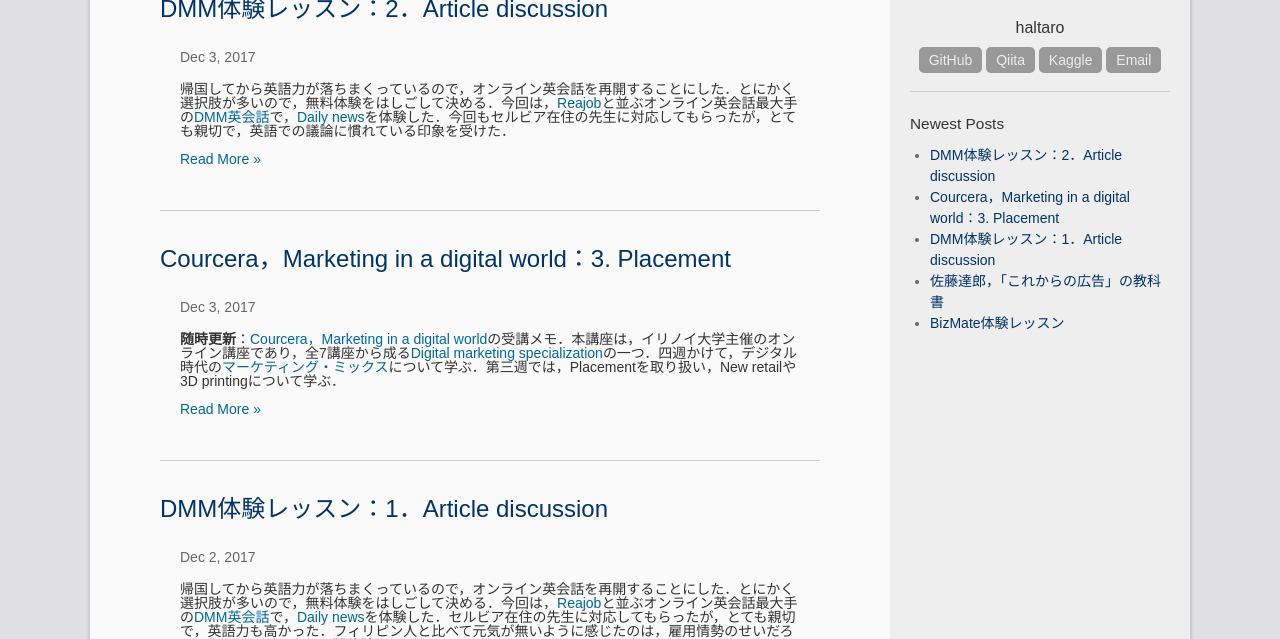
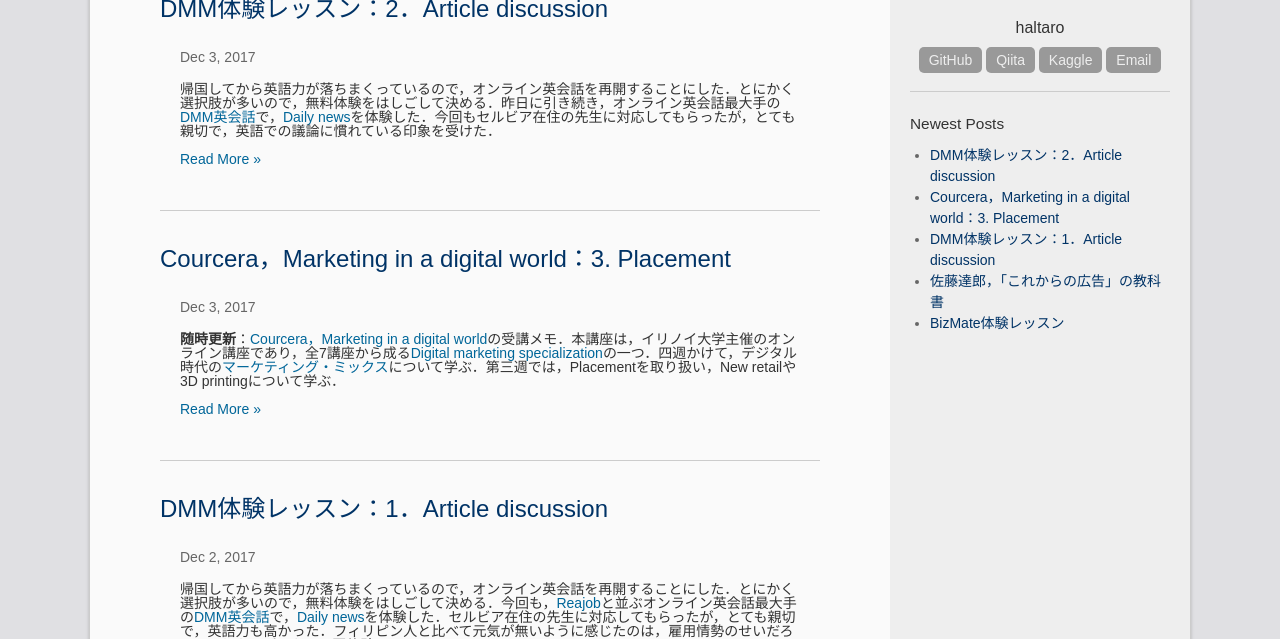
Before and after one commit to madoreenu/haltaro.github.io, a Jekyll site: the page built from index.html, in a window 1280 px wide and 900 px high, cut to the strip 261-900 px from the top of the window. Built offline with Jekyll 4.4.1, drawn with Linux system fonts in a browser that asks for light colours; the list of posts is cut into pages by our own code.

Commit message:
Revise typo

```diff
--- a/_posts/2017-12-02-dmm-english.md
+++ b/_posts/2017-12-02-dmm-english.md
@@ -6,7 +6,7 @@ categories:
  - english
 ---
 
-帰国してから英語力が落ちまくっているので，オンライン英会話を再開することにした．とにかく選択肢が多いので，無料体験をはしごして決める．今回は，[Reajob](https://www.rarejob.com)と並ぶオンライン英会話最大手の[DMM英会話](http://eikaiwa.dmm.com/)で，[Daily news](https://app.eikaiwa.dmm.com/daily-news)を体験した．セルビア在住の先生に対応してもらったが，とても親切で，英語力も高かった．フィリピン人と比べて元気が無いように感じたのは，雇用情勢のせいだろう．とりあえず，あと二回体験してみる．
+帰国してから英語力が落ちまくっているので，オンライン英会話を再開することにした．とにかく選択肢が多いので，無料体験をはしごして決める．今回も，[Reajob](https://www.rarejob.com)と並ぶオンライン英会話最大手の[DMM英会話](http://eikaiwa.dmm.com/)で，[Daily news](https://app.eikaiwa.dmm.com/daily-news)を体験した．セルビア在住の先生に対応してもらったが，とても親切で，英語力も高かった．フィリピン人と比べて元気が無いように感じたのは，雇用情勢のせいだろう．とりあえず，あと二回体験してみる．
 
 # DMM英会話とは
 
--- a/_posts/2017-12-03-dmm-english.md
+++ b/_posts/2017-12-03-dmm-english.md
@@ -6,7 +6,7 @@ categories:
  - english
 ---
 
-帰国してから英語力が落ちまくっているので，オンライン英会話を再開することにした．とにかく選択肢が多いので，無料体験をはしごして決める．今回は，[Reajob](https://www.rarejob.com)と並ぶオンライン英会話最大手の[DMM英会話](http://eikaiwa.dmm.com/)で，[Daily news](https://app.eikaiwa.dmm.com/daily-news)を体験した．今回もセルビア在住の先生に対応してもらったが，とても親切で，英語での議論に慣れている印象を受けた．
+帰国してから英語力が落ちまくっているので，オンライン英会話を再開することにした．とにかく選択肢が多いので，無料体験をはしごして決める．昨日に引き続き，オンライン英会話最大手の[DMM英会話](http://eikaiwa.dmm.com/)で，[Daily news](https://app.eikaiwa.dmm.com/daily-news)を体験した．今回もセルビア在住の先生に対応してもらったが，とても親切で，英語での議論に慣れている印象を受けた．
 
 # DMM英会話とは
 
@@ -15,7 +15,7 @@ categories:
 2017年12月2日時点の[料金プラン](http://eikaiwa.dmm.com/plan/)は以下．
 
 |プラン|料金[円/月]|
-|:--|:--|
+|:--|:--|とても楽しかkった
 |スタンダード（毎日25分）|5,500|
 |プラスネイティブ（毎日25分）|15,800|
 
@@ -45,5 +45,3 @@ categories:
 # 感想
 
 二度目の体験レッスンだった．今回も先生のレベルが高かった．北朝鮮のインターネット政策に関する話題だったが，芯の通った考えをお持ちで，会話していてとても楽しかった．このレベルの授業を毎日受けられるのであれば，DMM英会話で間違いないと思った．
-
-せっかくなので，あと一回体験レッスンを受けてみようと思う．
```
